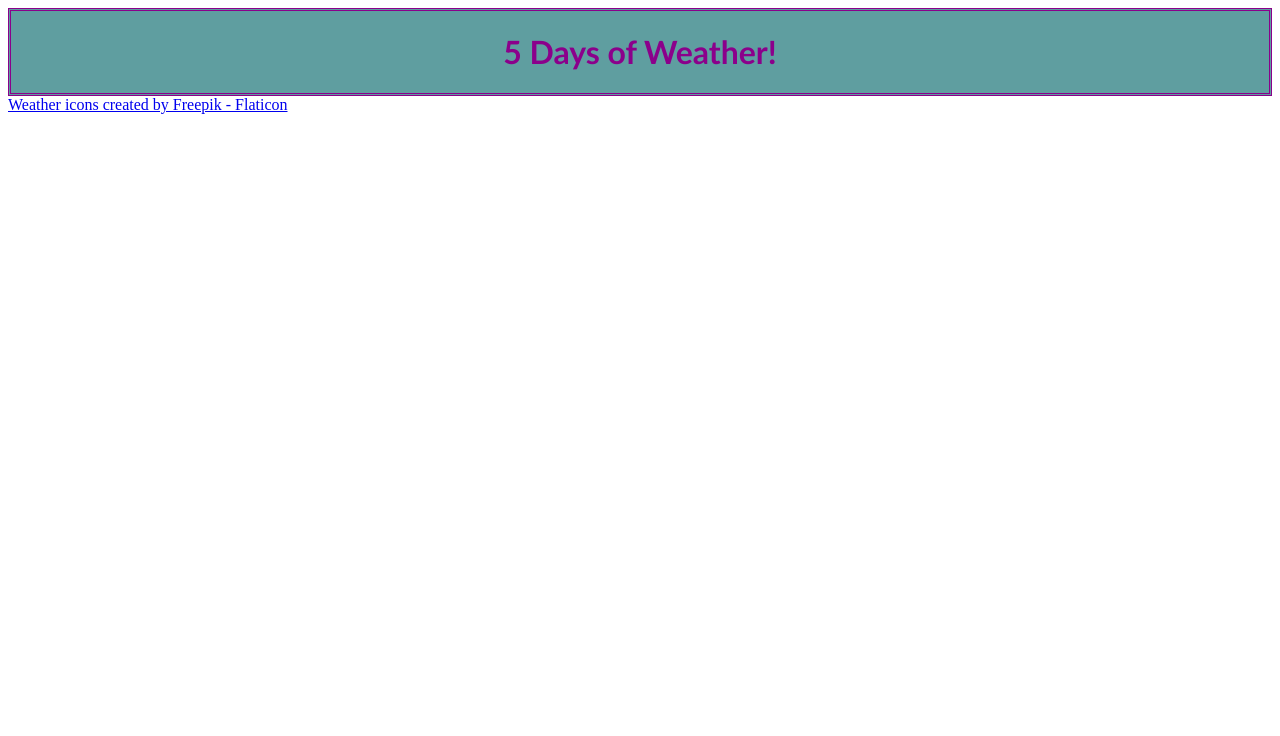
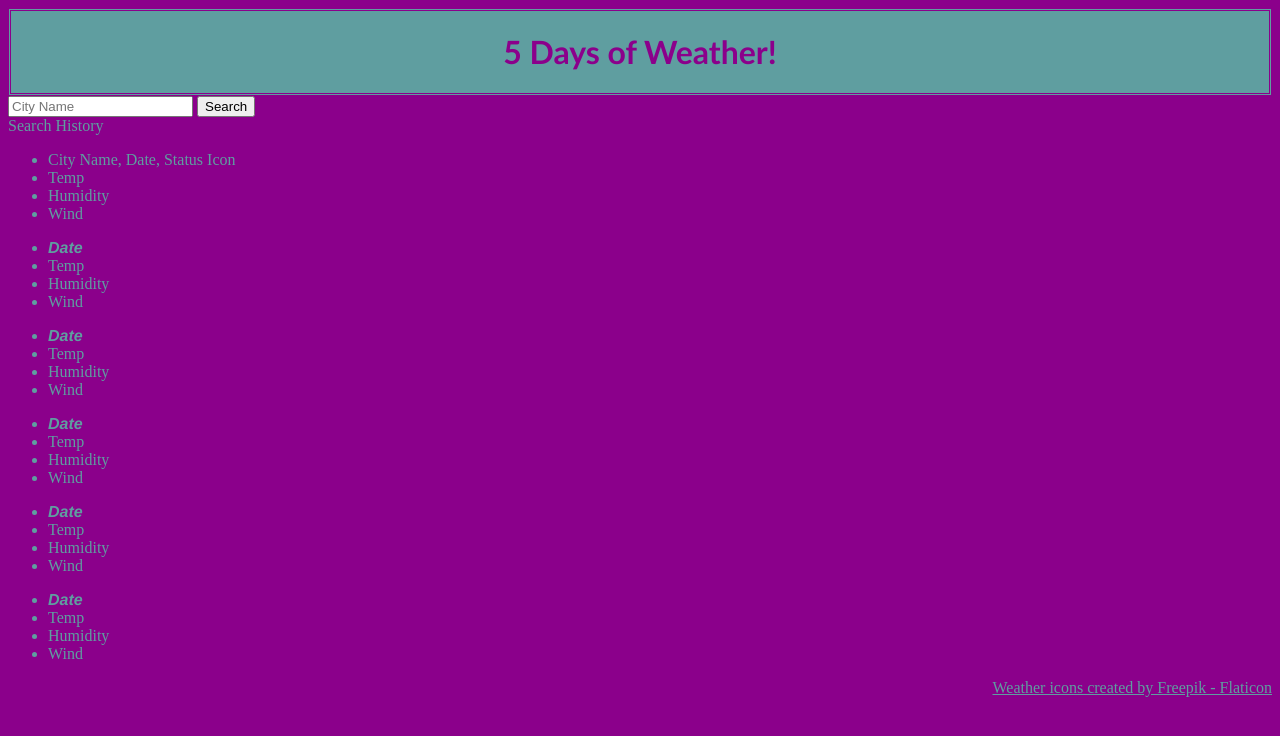
Before and after one commit to RCMeatball/Weather-App, a plain HTML site: page index.html in a window 1280 px wide. Drawn offline with Linux system fonts and the light colour scheme.

Commit message:
front end done hopefully

```diff
--- a/index.html
+++ b/index.html
@@ -6,14 +6,65 @@
     <link rel="stylesheet" href="./assets/css/style.css">
 
 </head>
-<body>
+<body style="background-color: darkmagenta; color: cadetblue;">
     <header id="header1" style="font-family: 'Gill Sans', 'Gill Sans MT', Calibri, 'Trebuchet MS', sans-serif; border-style: double; background-color: cadetblue; color: darkmagenta; display: flex; justify-content: center;">
         <h1 id="h1">5 Days of Weather!</h1>
     </header>
+
+    <right>
+        <div id="search">
+            <input id="citysearch" type="text" placeholder="City Name">
+            <button id="submitbtn">Search</button>
+        </div>
+        <section id="history">Search History</section>
+    </right>
+
+    <section id="weatherdisplay">
+        <section id="cityinfo">
+            <ul>
+                <li id="city">City Name, Date, Status Icon</li>
+                <li>Temp</li>
+                <li>Humidity</li>
+                <li>Wind</li>
+            </ul>
+        </section>
+        <section id="fiveday">
+            <ul>
+                <li style="font-style: italic; font-family: 'Franklin Gothic Medium', 'Arial Narrow', Arial, sans-serif; font-weight: bold;">Date</li>
+                <li>Temp</li>
+                <li>Humidity</li>
+                <li>Wind</li>
+            </ul>
+            <ul>
+                <li style="font-style: italic; font-family: 'Franklin Gothic Medium', 'Arial Narrow', Arial, sans-serif; font-weight: bold;">Date</li>
+                <li>Temp</li>
+                <li>Humidity</li>
+                <li>Wind</li>
+            </ul>
+            <ul>
+                <li style="font-style: italic; font-family: 'Franklin Gothic Medium', 'Arial Narrow', Arial, sans-serif; font-weight: bold;">Date</li>
+                <li>Temp</li>
+                <li>Humidity</li>
+                <li>Wind</li>
+            </ul>
+            <ul>
+                <li style="font-style: italic; font-family: 'Franklin Gothic Medium', 'Arial Narrow', Arial, sans-serif; font-weight: bold;">Date</li>
+                <li>Temp</li>
+                <li>Humidity</li>
+                <li>Wind</li>
+            </ul>
+            <ul>
+                <li style="font-style: italic; font-family: 'Franklin Gothic Medium', 'Arial Narrow', Arial, sans-serif; font-weight: bold;">Date</li>
+                <li>Temp</li>
+                <li>Humidity</li>
+                <li>Wind</li>
+            </ul>
+        </section>
+    </section>
 
 
     <script src="./assets/js/script.js"></script>
 </body>
 <footer id="footer">
-    <a href="https://www.flaticon.com/free-icons/weather" title="weather icons">Weather icons created by Freepik - Flaticon</a>
+    <a href="https://www.flaticon.com/free-icons/weather" title="weather icons" style="color: cadetblue; display: flex; justify-content: end;">Weather icons created by Freepik - Flaticon</a>
 </footer>
```
